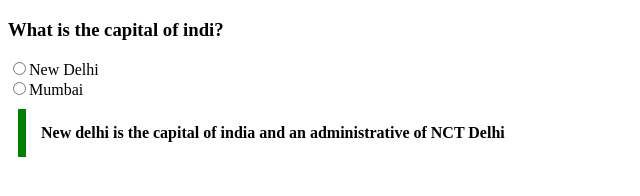
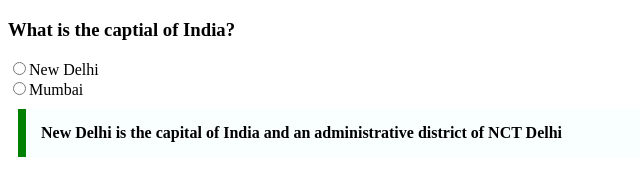
Before and after one commit to acciojob/trivia-ankitsharma5414, a website: page main.html in a window 1280 px wide. Shown: the whole page, without its empty margins (0-640 px from the left). Drawn offline with Linux system fonts and the light colour scheme.

Commit message:
created a submission

```diff
--- a/main.html
+++ b/main.html
@@ -10,17 +10,14 @@
 	<!-- the entire body must be written by student -->
     <script type="text/javascript" src="./script.js">
 </script>
-	<h3>What is the capital of indi?</h3>
-	<input type="radio" name=option_1>New Delhi
+	<h3>What is the captial of India?</h3>
+	<input type="radio" name="option_1" >New Delhi
 	<br>
-	<input type="radio" name=option_2>Mumbai
+	<input type="radio" name="option_2">Mumbai
 	<br>
-	<blockquote cite="https://en.wikipedia.org/wiki/New_Delhi ">
-		New delhi is the capital of india and an administrative of NCT Delhi
-	</blockquote>
-
-
-
+<blockquote cite="https://en.wikipedia.org/wiki/New_Delhi">
+	New Delhi is the capital of India and an administrative district of NCT Delhi
+</blockquote>
 </body>
 
 </html>
--- a/styles.css
+++ b/styles.css
@@ -1,11 +1,10 @@
 
 /* Your CSS Code here. */
 blockquote{
-	max-width:600px;
-	margin:10px;
-	padding:15px;
-	border-left:8px solid green;
-	background-color:#f8fffe"";
-	font-weight: bold;
-
+    max-width: 600px;
+    margin: 10px;
+    padding: 15px;
+    border-left: 08px solid green;
+    background-color: #f8fffe;
+    font-weight: bold;
 }
```
